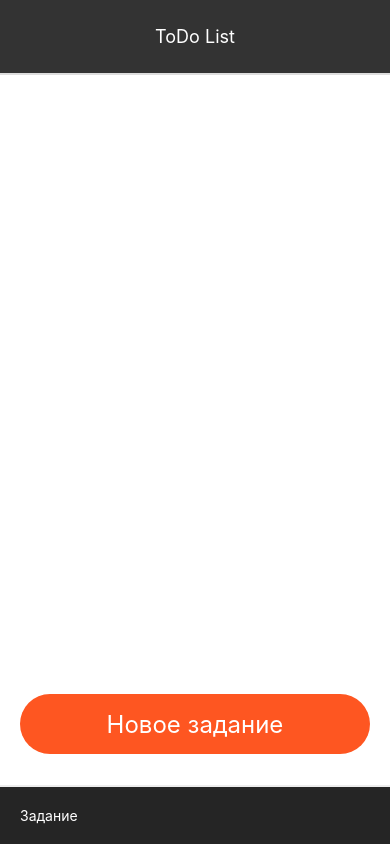
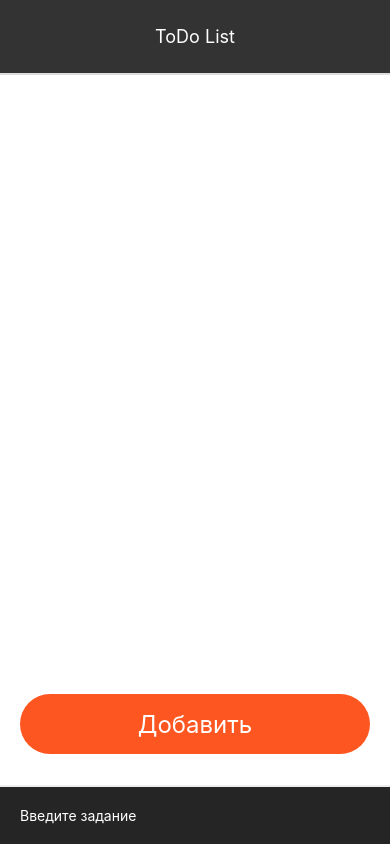
Before and after one commit to SergeyRomanenko/WoDoList-React-Native-, a React Native app: screen / in a window 390 px wide. Built offline with nearby package versions, Linux system fonts and the light colour scheme.

Commit message:
add new style and func

```diff
--- a/App.js
+++ b/App.js
@@ -3,7 +3,7 @@ import Main from './App/components/Main'
 
 export default class App extends React.Component {
   render() {
-    return (
+    return(
       <Main />
     );
   }
--- a/App/components/Main.js
+++ b/App/components/Main.js
@@ -43,7 +43,7 @@ export default class Main extends React.Component {
               style={styles.textInput}
               onChangeText={(noteText)=>this.setState({noteText})}
               value={this.state.noteText}
-              placeholder='Задание'
+              placeholder='Введите задание'
               placeholderTextColor='white'
               underlineColorAndroid='transparent'>
 
@@ -51,7 +51,7 @@ export default class Main extends React.Component {
           </View>
 
           <TouchableOpacity onPress={this.addNote.bind(this)} style={styles.addButton}>
-            <Text style={styles.addButtonText}>Новое задание</Text>
+            <Text style={styles.addButtonText}>Добавить</Text>
           </TouchableOpacity>
       </View>
     );
--- a/App/components/Note.js
+++ b/App/components/Note.js
@@ -14,7 +14,7 @@ export default class Note extends React.Component {
         <Text style={styles.noteText}>{this.props.val.note}</Text>
 
          <TouchableOpacity onPress={this.props.deleteMethod} style={styles.noteDelete}>
-            <Text style={styles.noteDeleteText}>Delele</Text>
+            <Text style={styles.noteDeleteText}>Удалить</Text>
          </TouchableOpacity>
       </View>
     );
```
